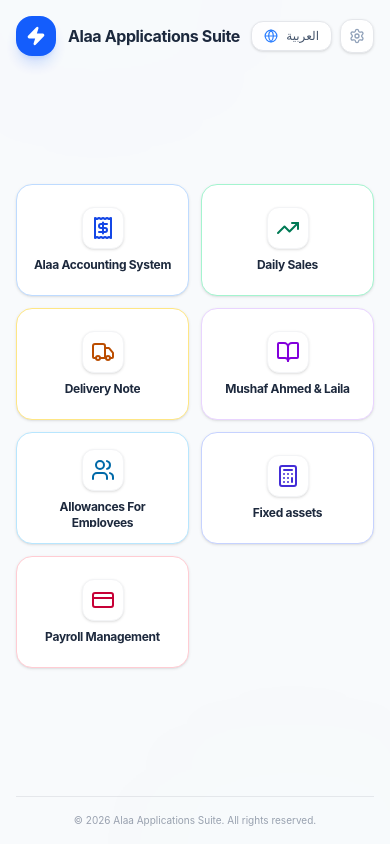
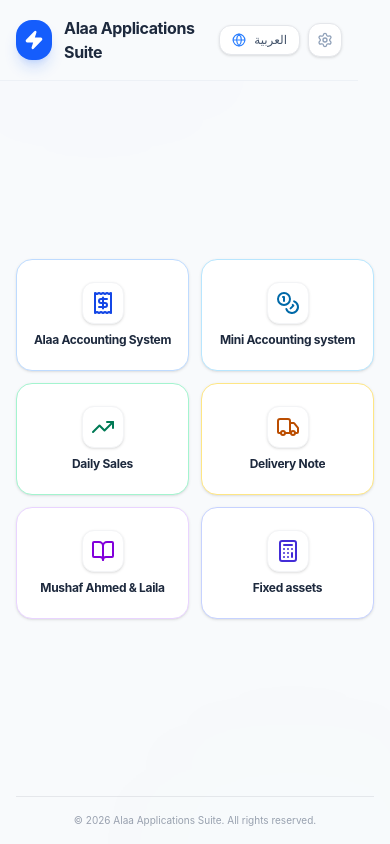
Before and after one commit to alaa2008ahmed-ui/Mushaf-Apk, a React (Vite) app: page / in a window 390 px wide. Built offline with nearby package versions, Linux system fonts and the light colour scheme.

Commit message:
All Apps

```diff
--- a/package.json
+++ b/package.json
@@ -11,9 +11,9 @@
     "lint": "tsc --noEmit"
   },
   "dependencies": {
-    "@capacitor/android": "^8.4.1",
-    "@capacitor/cli": "^8.4.1",
-    "@capacitor/core": "^8.4.1",
+    "@capacitor/android": "^8.4.2",
+    "@capacitor/cli": "^8.4.2",
+    "@capacitor/core": "^8.4.2",
     "@capacitor/geolocation": "^8.2.0",
     "@google/genai": "^1.29.0",
     "@tailwindcss/vite": "^4.1.14",
--- a/src/App.tsx
+++ b/src/App.tsx
@@ -25,19 +25,17 @@ import {
   X,
   Menu,
   LogOut,
-  Users,
   Calculator,
-  CreditCard
+  Coins
 } from 'lucide-react';
 
 const DEFAULT_URLS = {
   accounting: "https://alaa-accounting-system.vercel.app",
+  miniAccounting: "https://mini-accounting-system-seven.vercel.app/",
   dailySales: "https://daily-sales-rose.vercel.app/",
   deliverySales: "https://dilevry-note.vercel.app/",
   quran: "https://mushaf-ahmed-laila.vercel.app/",
-  allowances: "https://allowances-for-employees.vercel.app/",
-  fixedassets: "https://fixed-assets-alpha.vercel.app/",
-  payroll: "https://payroll-management-vert.vercel.app/"
+  fixedassets: "https://fixed-assets-alpha.vercel.app/"
 };
 
 const t = {
@@ -46,18 +44,16 @@ const t = {
     portalSubtitle: "",
     accounting: "برنامج علاء المحاسبي",
     accountingDesc: "منظومة متكاملة لإدارة الحسابات العامة، القيود المالية، ومراقبة الميزانية بدقة عالية.",
+    miniAccounting: "نظام المحاسبة المصغر",
+    miniAccountingDesc: "نظام محاسبي مبسط لإدارة الحسابات والقيود والعمليات المالية بكل سهولة.",
     dailySales: "المبيعات اليومية",
     dailySalesDesc: "تقرير المبيعات اليومي المباشر لمتابعة حركة الفروع والإيرادات لحظة بلحظة.",
     deliverySales: "مبيعات الدليفري",
     deliverySalesDesc: "نظام إدارة مبيعات التوصيل، تتبع الطلبات وحسابات مناديب الدليفري.",
     quran: "مصحف أحمد وليلى",
     quranDesc: "المصحف الشريف الميسر للقراءة والتدبر برسم المصحف وتلاوات متعددة.",
-    allowances: "مخصصات الموظفين",
-    allowancesDesc: "إدارة مخصصات الموظفين",
     fixedassets: "الاصول الثابته",
     fixedassetsDesc: "نظام إدارة واحتساب الاهـلاكات للأصول الثابتة",
-    payroll: "إدارة الرواتب",
-    payrollDesc: "نظام إدارة الرواتب ومسيرات رواتب الموظفين والمدفوعات.",
     adminPortal: "بوابة الإدارة",
     adminLogin: "تسجيل دخول المشرف",
     username: "اسم المستخدم",
@@ -86,18 +82,16 @@ const t = {
     portalSubtitle: "",
     accounting: "Alaa Accounting System",
     accountingDesc: "An integrated system to manage general ledger, financial entries, and budget control.",
+    miniAccounting: "Mini Accounting system",
+    miniAccountingDesc: "A simplified accounting system to manage ledger, entries, and financial balances.",
     dailySales: "Daily Sales",
     dailySalesDesc: "Direct daily sales report to monitor branches' movements and revenues in real-time.",
     deliverySales: "Delivery Note",
     deliverySalesDesc: "System for managing delivery sales, tracking orders, and delivery agents' accounts.",
     quran: "Mushaf Ahmed & Laila",
     quranDesc: "The Holy Quran for reading, listening, and contemplation with multiple recitations.",
-    allowances: "Allowances For Employees",
-    allowancesDesc: "Manage employee allowances",
     fixedassets: "Fixed assets",
     fixedassetsDesc: "Manage fixed assets and depreciation rules",
-    payroll: "Payroll Management",
-    payrollDesc: "Manage payroll, employee salaries, and disbursements.",
     adminPortal: "Admin Portal",
     adminLogin: "Administrator Login",
     username: "Username",
@@ -130,12 +124,11 @@ export default function App() {
   // URLs configuration
   const [urls, setUrls] = useState({
     accounting: DEFAULT_URLS.accounting,
+    miniAccounting: DEFAULT_URLS.miniAccounting,
     dailySales: DEFAULT_URLS.dailySales,
     deliverySales: DEFAULT_URLS.deliverySales,
     quran: DEFAULT_URLS.quran,
-    allowances: DEFAULT_URLS.allowances,
     fixedassets: DEFAULT_URLS.fixedassets,
-    payroll: DEFAULT_URLS.payroll,
   });
 
   const [selectedAppId, setSelectedAppId] = useState<string | null>(null);
@@ -173,21 +166,19 @@ export default function App() {
 
     // Load URLs configuration from localStorage
     const savedAccounting = localStorage.getItem('swc_url_accounting');
+    const savedMiniAccounting = localStorage.getItem('swc_url_miniAccounting');
     const savedDailySales = localStorage.getItem('swc_url_dailySales');
     const savedDeliverySales = localStorage.getItem('swc_url_deliverySales');
     const savedQuran = localStorage.getItem('swc_url_quran');
-    const savedAllowances = localStorage.getItem('swc_url_allowances');
     const savedFixedAssets = localStorage.getItem('swc_url_fixedassets') || localStorage.getItem('swc_url_depreciation');
-    const savedPayroll = localStorage.getItem('swc_url_payroll');
 
     const loadedUrls = {
       accounting: savedAccounting || DEFAULT_URLS.accounting,
+      miniAccounting: savedMiniAccounting || DEFAULT_URLS.miniAccounting,
       dailySales: savedDailySales || DEFAULT_URLS.dailySales,
       deliverySales: savedDeliverySales || DEFAULT_URLS.deliverySales,
       quran: savedQuran || DEFAULT_URLS.quran,
-      allowances: savedAllowances || DEFAULT_URLS.allowances,
       fixedassets: savedFixedAssets || DEFAULT_URLS.fixedassets,
-      payroll: savedPayroll || DEFAULT_URLS.payroll,
     };
 
     setUrls(loadedUrls);
@@ -213,12 +204,11 @@ export default function App() {
 
   const handleSaveUrls = () => {
     localStorage.setItem('swc_url_accounting', editUrls.accounting);
+    localStorage.setItem('swc_url_miniAccounting', editUrls.miniAccounting);
     localStorage.setItem('swc_url_dailySales', editUrls.dailySales);
     localStorage.setItem('swc_url_deliverySales', editUrls.deliverySales);
     localStorage.setItem('swc_url_quran', editUrls.quran);
-    localStorage.setItem('swc_url_allowances', editUrls.allowances);
     localStorage.setItem('swc_url_fixedassets', editUrls.fixedassets);
-    localStorage.setItem('swc_url_payroll', editUrls.payroll);
 
     setUrls({ ...editUrls });
     setSaveSuccess(true);
@@ -255,18 +245,16 @@ export default function App() {
     switch (id) {
       case 'accounting':
         return <Receipt className={className} />;
+      case 'miniAccounting':
+        return <Coins className={className} />;
       case 'dailySales':
         return <TrendingUp className={className} />;
       case 'deliverySales':
         return <Truck className={className} />;
       case 'quran':
         return <BookOpen className={className} />;
-      case 'allowances':
-        return <Users className={className} />;
       case 'fixedassets':
         return <Calculator className={className} />;
-      case 'payroll':
-        return <CreditCard className={className} />;
       default:
         return <Zap className={className} />;
     }
@@ -276,8 +264,35 @@ export default function App() {
   const isRTL = lang === 'ar';
 
   useEffect(() => {
+    if (selectedAppId) {
+      let appTitle = '';
+      switch (selectedAppId) {
+        case 'accounting':
+          appTitle = currentT.accounting;
+          break;
+        case 'miniAccounting':
+          appTitle = currentT.miniAccounting;
+          break;
+        case 'dailySales':
+          appTitle = currentT.dailySales;
+          break;
+        case 'deliverySales':
+          appTitle = currentT.deliverySales;
+          break;
+        case 'quran':
+          appTitle = currentT.quran;
+          break;
+        case 'fixedassets':
+          appTitle = currentT.fixedassets;
+          break;
+      }
+      if (appTitle) {
+        document.title = `Alaa - ${appTitle}`;
+        return;
+      }
+    }
     document.title = currentT.portalTitle;
-  }, [lang, currentT.portalTitle]);
+  }, [lang, currentT.portalTitle, selectedAppId, currentT.accounting, currentT.miniAccounting, currentT.dailySales, currentT.deliverySales, currentT.quran, currentT.fixedassets]);
 
   const appsList = [
     {
@@ -286,6 +301,13 @@ export default function App() {
       desc: currentT.accountingDesc,
       url: urls.accounting,
       color: "from-blue-50 to-blue-100/50 text-blue-700 border-blue-200 hover:border-blue-300 hover:shadow-blue-500/10"
+    },
+    {
+      id: 'miniAccounting',
+      title: currentT.miniAccounting,
+      desc: currentT.miniAccountingDesc,
+      url: urls.miniAccounting,
+      color: "from-sky-50 to-sky-100/50 text-sky-700 border-sky-200 hover:border-sky-300 hover:shadow-sky-500/10"
     },
     {
       id: 'dailySales',
@@ -309,25 +331,11 @@ export default function App() {
       color: "from-purple-50 to-purple-100/50 text-purple-700 border-purple-200 hover:border-purple-300 hover:shadow-purple-500/10"
     },
     {
-      id: 'allowances',
-      title: currentT.allowances,
-      desc: currentT.allowancesDesc,
-      url: urls.allowances,
-      color: "from-sky-50 to-sky-100/50 text-sky-700 border-sky-200 hover:border-sky-300 hover:shadow-sky-500/10"
-    },
-    {
       id: 'fixedassets',
       title: currentT.fixedassets,
       desc: currentT.fixedassetsDesc,
       url: urls.fixedassets,
       color: "from-indigo-50 to-indigo-100/50 text-indigo-700 border-indigo-200 hover:border-indigo-300 hover:shadow-indigo-500/10"
-    },
-    {
-      id: 'payroll',
-      title: currentT.payroll,
-      desc: currentT.payrollDesc,
-      url: urls.payroll,
-      color: "from-rose-50 to-rose-100/50 text-rose-700 border-rose-200 hover:border-rose-300 hover:shadow-rose-500/10"
     }
   ];
 
@@ -493,13 +501,14 @@ export default function App() {
               </div>
             ) : (
               // Landing dashboard displaying the 4 applications
-              <div className="w-full h-full flex flex-col justify-between overflow-y-auto px-4 md:px-6 py-4 md:py-8 relative">
+              <div className="w-full h-full flex flex-col justify-between overflow-y-auto px-4 md:px-6 pb-4 md:pb-8 pt-0 relative">
                 {/* Background ambient lighting effects */}
                 <div className="absolute top-[-10%] left-[10%] w-[30vw] h-[30vw] rounded-full bg-blue-500/5 blur-[120px] pointer-events-none" />
                 <div className="absolute bottom-[-10%] right-[10%] w-[30vw] h-[30vw] rounded-full bg-emerald-500/5 blur-[120px] pointer-events-none" />
 
                 {/* Dashboard Header */}
-                <header className="max-w-4xl w-full mx-auto flex items-center justify-between mb-4 md:mb-8">
+                <header className="sticky top-0 z-30 w-full bg-slate-50/95 backdrop-blur-md border-b border-slate-200/50 -mx-4 md:-mx-6 px-4 md:px-6 py-4 mb-4 md:mb-8">
+                  <div className="max-w-4xl w-full mx-auto flex items-center justify-between">
                     <div className="flex items-center gap-3">
                       <div className="w-10 h-10 bg-blue-600 rounded-2xl flex items-center justify-center shadow-lg shadow-blue-600/20">
                         <Zap className="w-5 h-5 text-white fill-current" />
@@ -528,19 +537,16 @@ export default function App() {
                         <Settings className="w-4 h-4" />
                       </button>
                     </div>
+                  </div>
                 </header>
 
                 {/* Applications grid - 2x2 layout by default for mobile and desktop */}
                 <main className="max-w-4xl w-full mx-auto grid grid-cols-2 gap-3 md:gap-5 my-2 md:my-8 flex-1 items-center content-center">
-                  {appsList.map((app, index) => (
-                    <motion.div
+                  {appsList.map((app) => (
+                    <div
                       key={app.id}
-                      initial={{ opacity: 0, y: 20 }}
-                      animate={{ opacity: 1, y: 0 }}
-                      transition={{ delay: 0.1 * index + 0.2 }}
-                      whileHover={{ scale: 1.02, y: -2 }}
                       onClick={() => handleSelectApp(app.id)}
-                      className={`glass-panel p-4 md:p-8 rounded-2xl md:rounded-[2rem] border bg-white flex flex-col items-center justify-center text-center gap-2 md:gap-4 cursor-pointer transition-all ${app.color} group relative overflow-hidden h-28 sm:h-32 md:h-[180px] shadow-sm hover:shadow-md`}
+                      className={`glass-panel p-4 md:p-8 rounded-2xl md:rounded-[2rem] border bg-white flex flex-col items-center justify-center text-center gap-2 md:gap-4 cursor-pointer transform hover:scale-[1.02] hover:-translate-y-1 active:scale-95 transition-all duration-150 ease-out ${app.color} group relative overflow-hidden h-28 sm:h-32 md:h-[180px] shadow-sm hover:shadow-md`}
                     >
                       {/* Subtle app card background glow */}
                       <div className="absolute inset-0 bg-gradient-to-b from-black/5 to-transparent opacity-0 group-hover:opacity-100 transition-opacity duration-300 pointer-events-none" />
@@ -552,7 +558,7 @@ export default function App() {
                       <h3 className="text-xs md:text-lg font-bold text-slate-800 group-hover:text-current transition-colors tracking-tight line-clamp-2">
                         {app.title}
                       </h3>
-                    </motion.div>
+                    </div>
                   ))}
                 </main>
 
@@ -668,6 +674,21 @@ export default function App() {
                                 />
                               </div>
 
+                              {/* Mini Accounting */}
+                              <div className="space-y-1.5">
+                                <label className="text-[10px] text-zinc-400 font-bold flex items-center gap-1.5">
+                                  {renderAppIcon('miniAccounting', 'w-3.5 h-3.5')}
+                                  <span>{currentT.miniAccounting}</span>
+                                </label>
+                                <input
+                                  type="text"
+                                  value={editUrls.miniAccounting}
+                                  onChange={(e) => setEditUrls({ ...editUrls, miniAccounting: e.target.value })}
+                                  className="w-full bg-zinc-900/60 border border-zinc-800 rounded-xl py-2.5 px-3 text-white text-[11px] focus:outline-none focus:border-blue-500/40 transition-all font-mono"
+                                  placeholder="https://..."
+                                />
+                              </div>
+
                               {/* Link 2 */}
                               <div className="space-y-1.5">
                                 <label className="text-[10px] text-zinc-400 font-bold flex items-center gap-1.5">
@@ -713,21 +734,6 @@ export default function App() {
                                 />
                               </div>
 
-                              {/* Link 5 */}
-                              <div className="space-y-1.5">
-                                <label className="text-[10px] text-zinc-400 font-bold flex items-center gap-1.5">
-                                  {renderAppIcon('allowances', 'w-3.5 h-3.5')}
-                                  <span>{currentT.allowances}</span>
-                                </label>
-                                <input
-                                  type="text"
-                                  value={editUrls.allowances}
-                                  onChange={(e) => setEditUrls({ ...editUrls, allowances: e.target.value })}
-                                  className="w-full bg-zinc-900/60 border border-zinc-800 rounded-xl py-2.5 px-3 text-white text-[11px] focus:outline-none focus:border-blue-500/40 transition-all font-mono"
-                                  placeholder="https://..."
-                                />
-                              </div>
-
                               {/* Link 6 */}
                               <div className="space-y-1.5">
                                 <label className="text-[10px] text-zinc-400 font-bold flex items-center gap-1.5">
@@ -738,21 +744,6 @@ export default function App() {
                                   type="text"
                                   value={editUrls.fixedassets}
                                   onChange={(e) => setEditUrls({ ...editUrls, fixedassets: e.target.value })}
-                                  className="w-full bg-zinc-900/60 border border-zinc-800 rounded-xl py-2.5 px-3 text-white text-[11px] focus:outline-none focus:border-blue-500/40 transition-all font-mono"
-                                  placeholder="https://..."
-                                />
-                              </div>
-
-                              {/* Link 7 */}
-                              <div className="space-y-1.5">
-                                <label className="text-[10px] text-zinc-400 font-bold flex items-center gap-1.5">
-                                  {renderAppIcon('payroll', 'w-3.5 h-3.5')}
-                                  <span>{currentT.payroll}</span>
-                                </label>
-                                <input
-                                  type="text"
-                                  value={editUrls.payroll}
-                                  onChange={(e) => setEditUrls({ ...editUrls, payroll: e.target.value })}
                                   className="w-full bg-zinc-900/60 border border-zinc-800 rounded-xl py-2.5 px-3 text-white text-[11px] focus:outline-none focus:border-blue-500/40 transition-all font-mono"
                                   placeholder="https://..."
                                 />
```
Also changed, not shown: 1 other file (tests, documents, lock files or other folders). Lines whose indentation alone changed are shown as unchanged.
